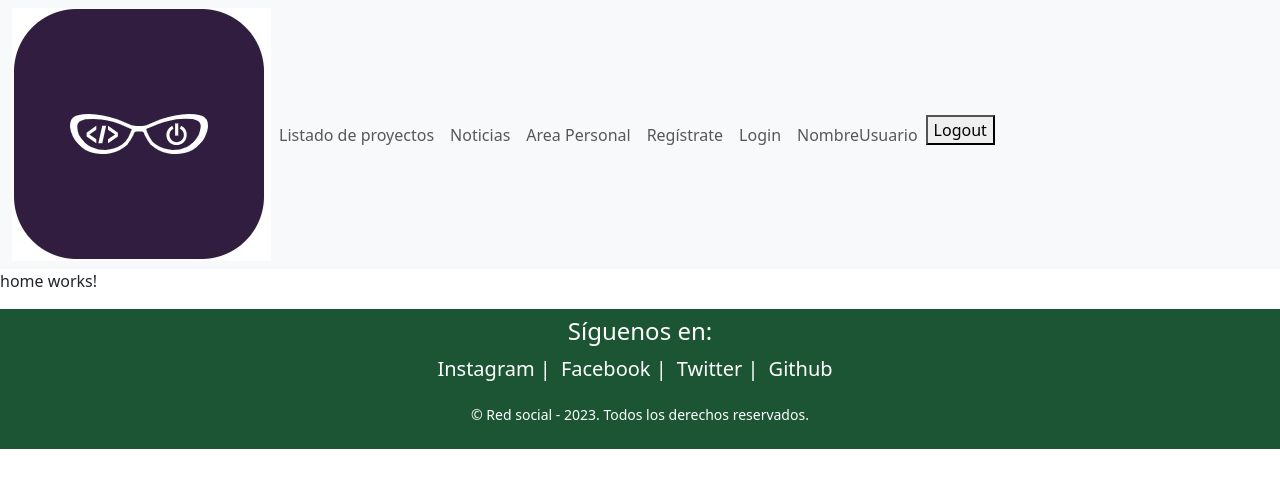
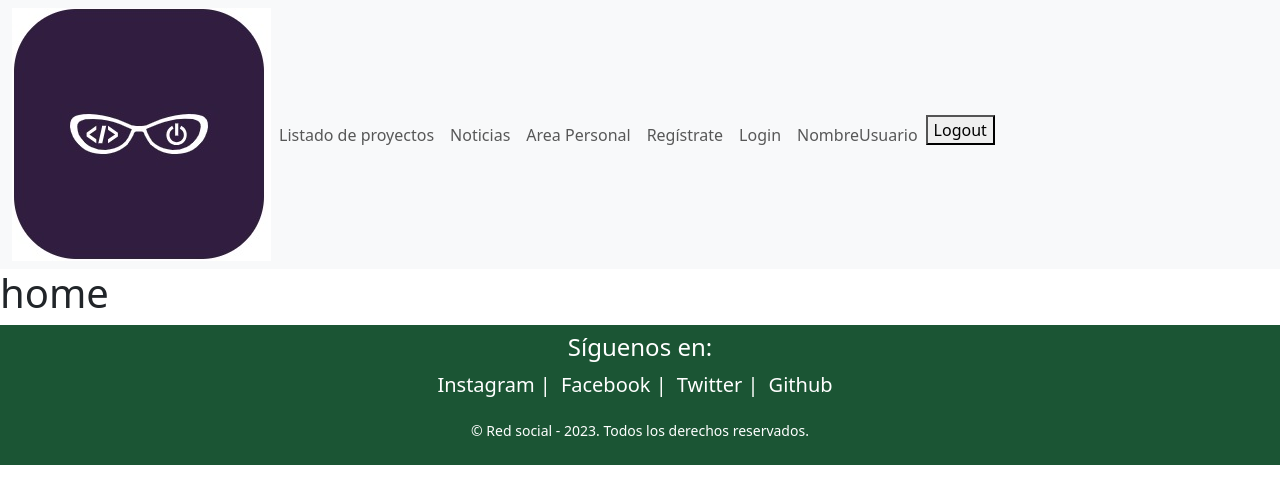
Before and after one commit to Manuhergreen/socialDevelopers2023, an Angular app in the folder FE/: page / in a window 1280 px wide. Shown: the top 504 px of the page. Built offline with nearby package versions, Linux system fonts and the light colour scheme.

Commit message:
añadir rama dev

```diff
--- a/FE/src/app/pages/home/home.component.html
+++ b/FE/src/app/pages/home/home.component.html
@@ -1 +1 @@
-<p>home works!</p>
+<h1>home</h1>
```
